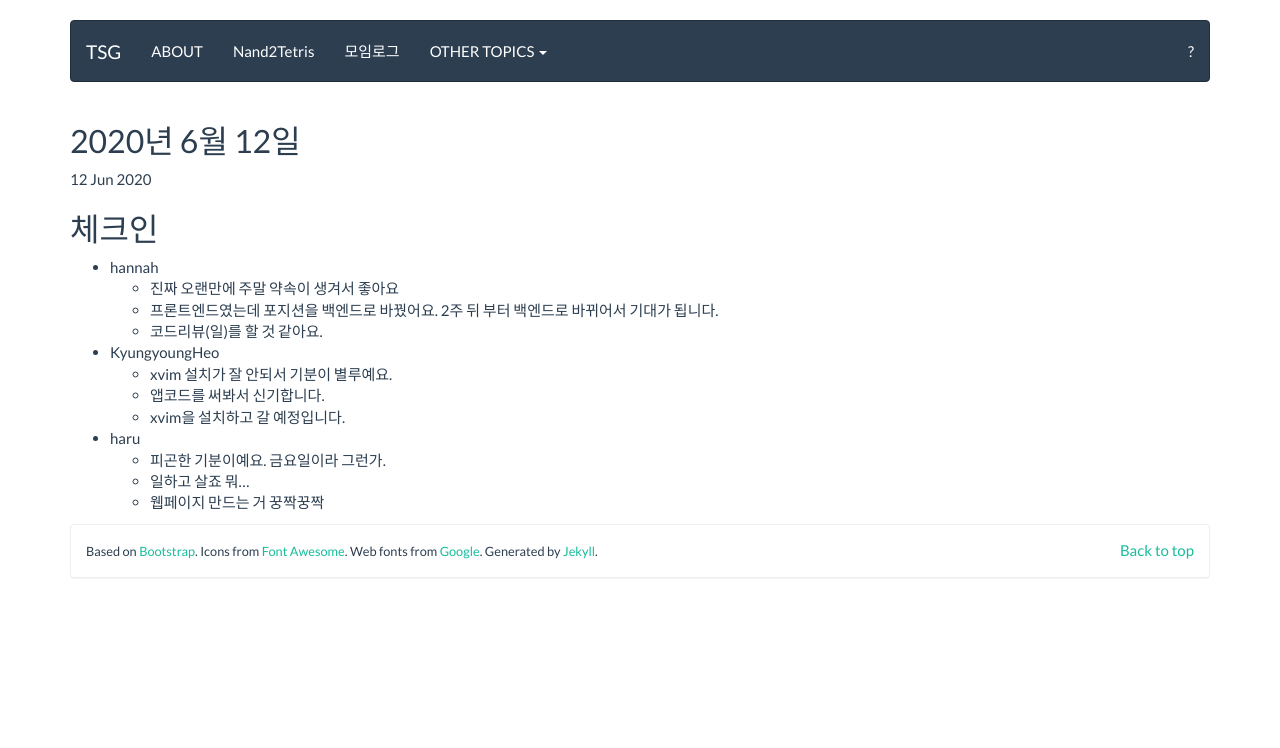
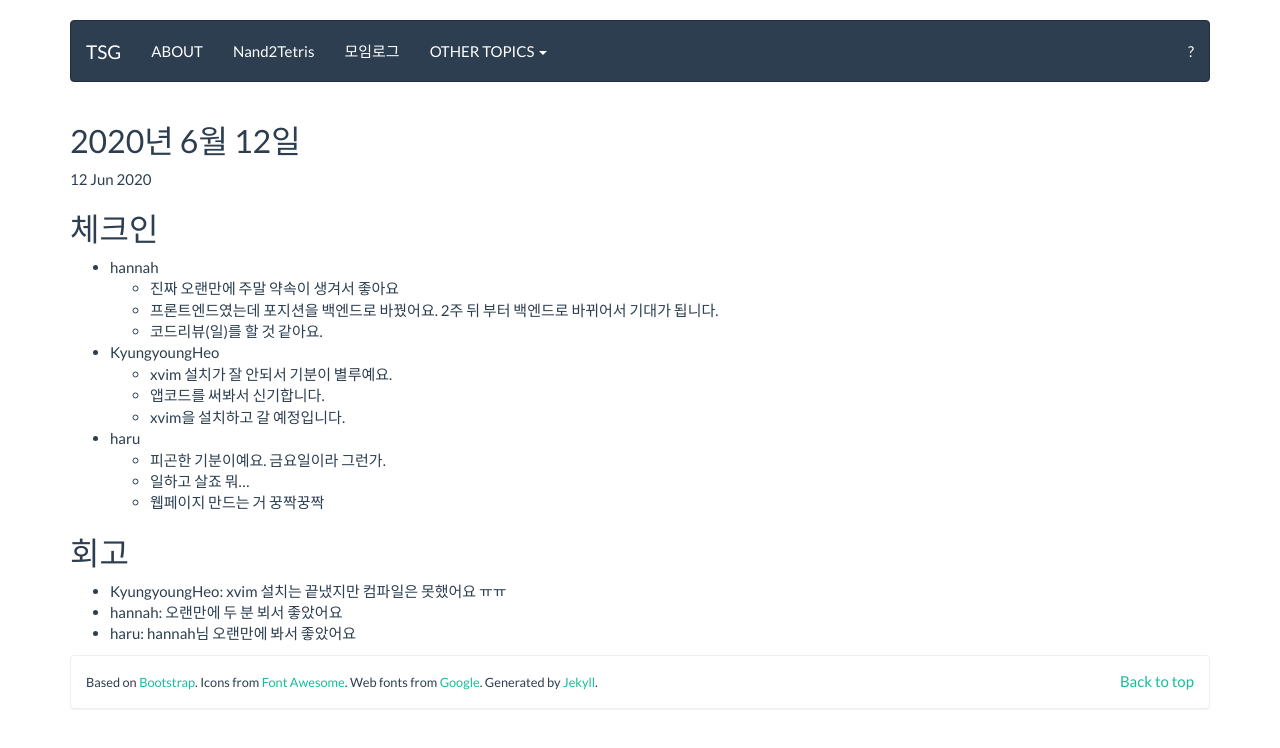
Before and after one commit to tuestudy/tuestudy.github.io, a Jekyll site: the page built from _posts/2020-06-12-meeting.md, in a window 1280 px wide. Shown: the top 748 px of the page. Built offline with Jekyll 4.4.1, drawn with Linux system fonts in a browser that asks for light colours.

Commit message:
2020-06-12 회고

```diff
--- a/_posts/2020-06-12-meeting.md
+++ b/_posts/2020-06-12-meeting.md
@@ -22,3 +22,9 @@
   - 피곤한 기분이예요. 금요일이라 그런가.
   - 일하고 살죠 뭐...
   - 웹페이지 만드는 거 꿍짝꿍짝
+
+## 회고
+
+- KyungyoungHeo: xvim 설치는 끝냈지만 컴파일은 못했어요 ㅠㅠ
+- hannah: 오랜만에 두 분 뵈서 좋았어요
+- haru: hannah님 오랜만에 봐서 좋았어요
```
